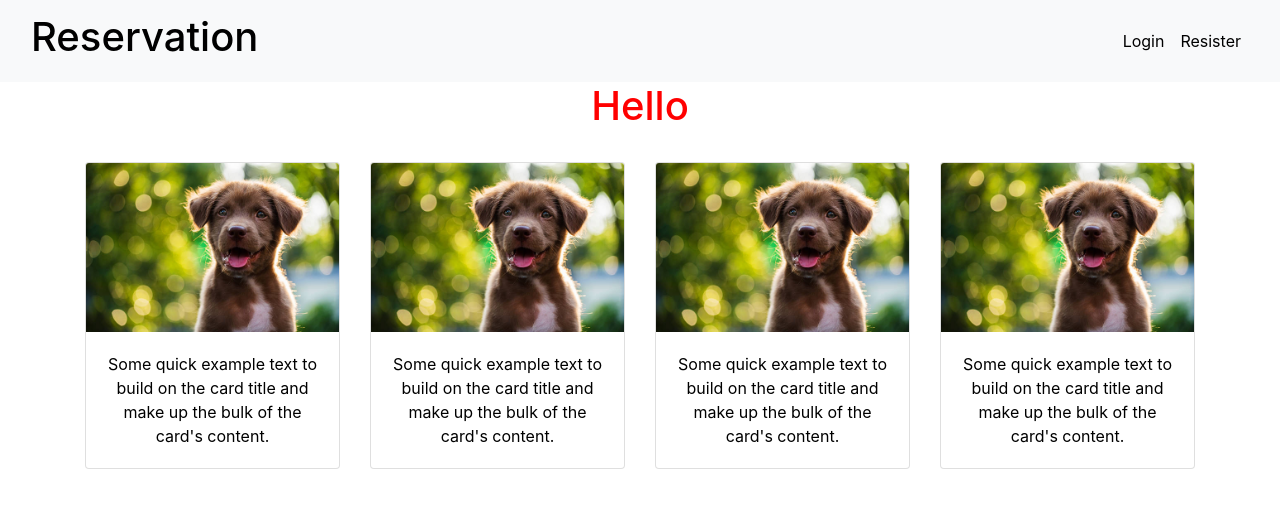
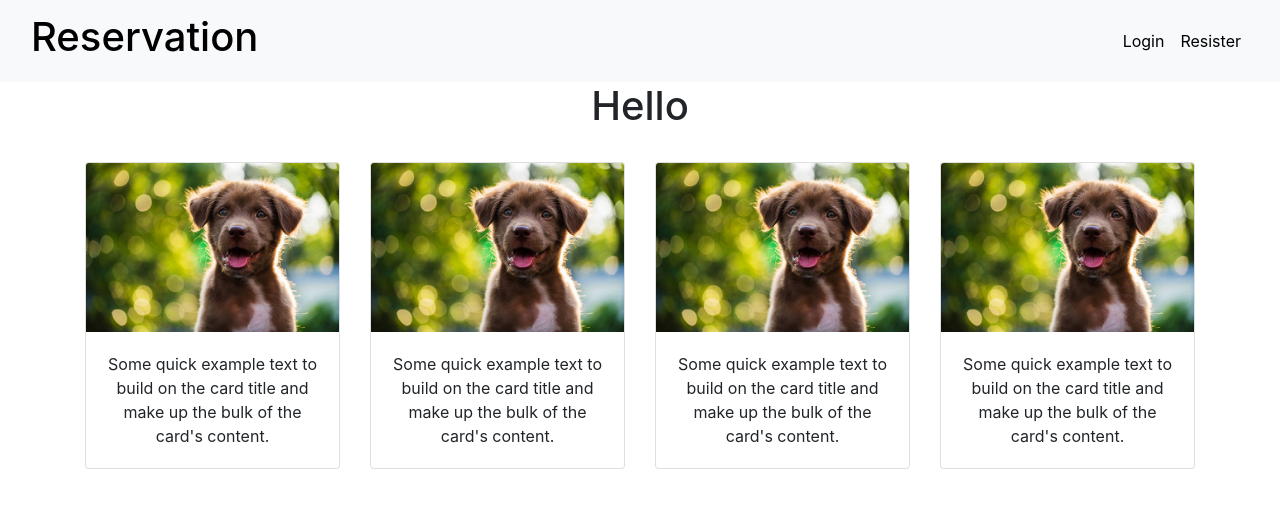
Before and after one commit to Chimoha31/Code_Camp_A, an Angular app in the folder 03reservation_app/: page /products in a window 1280 px wide. Shown: the top 508 px of the page. Built offline with nearby package versions, Linux system fonts and the light colour scheme.

Commit message:
Changed file name

```diff
--- a/03reservation_app/src/app/app-routing.module.ts
+++ b/03reservation_app/src/app/app-routing.module.ts
@@ -1,7 +1,7 @@
 import { NgModule } from '@angular/core';
 import { RouterModule, Routes } from '@angular/router';
 import { ProductDetailComponent } from './product/product-detail/product-detail.component';
-import { ProductListComponent } from './product/product-list/product-list.component';
+import { ProductListComponent } from './product/product-listings/product-listings.component';
 import { ProductModule } from './product/product.module';
 
 const routes: Routes = [
--- a/03reservation_app/src/app/app.component.html
+++ b/03reservation_app/src/app/app.component.html
@@ -1,5 +1,5 @@
 <app-navbar></app-navbar>
 
-<!-- <app-product-list></app-product-list> -->
+<!-- <app-product-listingsings></app-product-listingsings> -->
 
 <router-outlet></router-outlet>
--- a/03reservation_app/src/app/product/product-list/product-list.component.scss
+++ /dev/null
@@ -1,3 +0,0 @@
-h1 {
-  color: red;
-}
--- /dev/null
+++ b/03reservation_app/src/app/product/product-listings/product-listings.component.scss
@@ -0,0 +1,4 @@
+a {
+  text-decoration: none;
+  color: inherit;
+}
--- a/03reservation_app/src/app/product/product-list/product-list.component.ts
+++ b/03reservation_app/src/app/product/product-listings/product-listings.component.ts
@@ -1,9 +1,9 @@
 import { Component, OnInit } from '@angular/core';
 
 @Component({
-  selector: 'app-product-list',
-  templateUrl: './product-list.component.html',
-  styleUrls: ['./product-list.component.scss'],
+  selector: 'app-product-listings',
+  templateUrl: './product-listings.component.html',
+  styleUrls: ['./product-listings.component.scss'],
 })
 export class ProductListComponent implements OnInit {
   products: any = [1, 2, 3, 4];
--- a/03reservation_app/src/app/product/product.module.ts
+++ b/03reservation_app/src/app/product/product.module.ts
@@ -3,7 +3,7 @@ import { RouterModule, Routes } from '@angular/router';
 import { BrowserModule } from '@angular/platform-browser';
 import { ProductComponent } from './product.component';
 import { ProductDetailComponent } from './product-detail/product-detail.component';
-import { ProductListComponent } from './product-list/product-list.component';
+import { ProductListComponent } from './product-listings/product-listings.component';
 import { CommonModule } from '@angular/common';
 
 const routes: Routes = [
```
Also changed, not shown: 03reservation_app/src/app/product/product-listings/product-listings.component.html (renamed from 03reservation_app/src/app/product/product-list/product-list.component.html), 1 other file (tests, documents, lock files or other folders).
